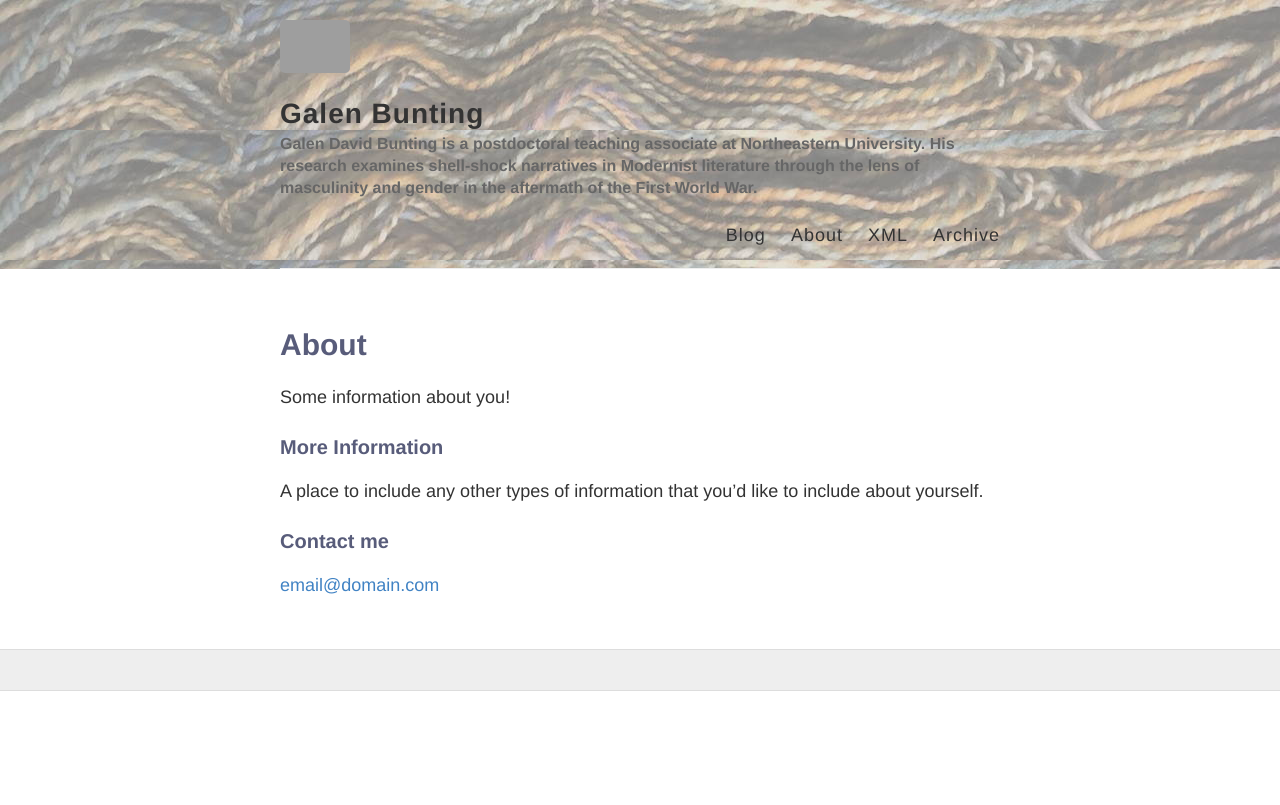
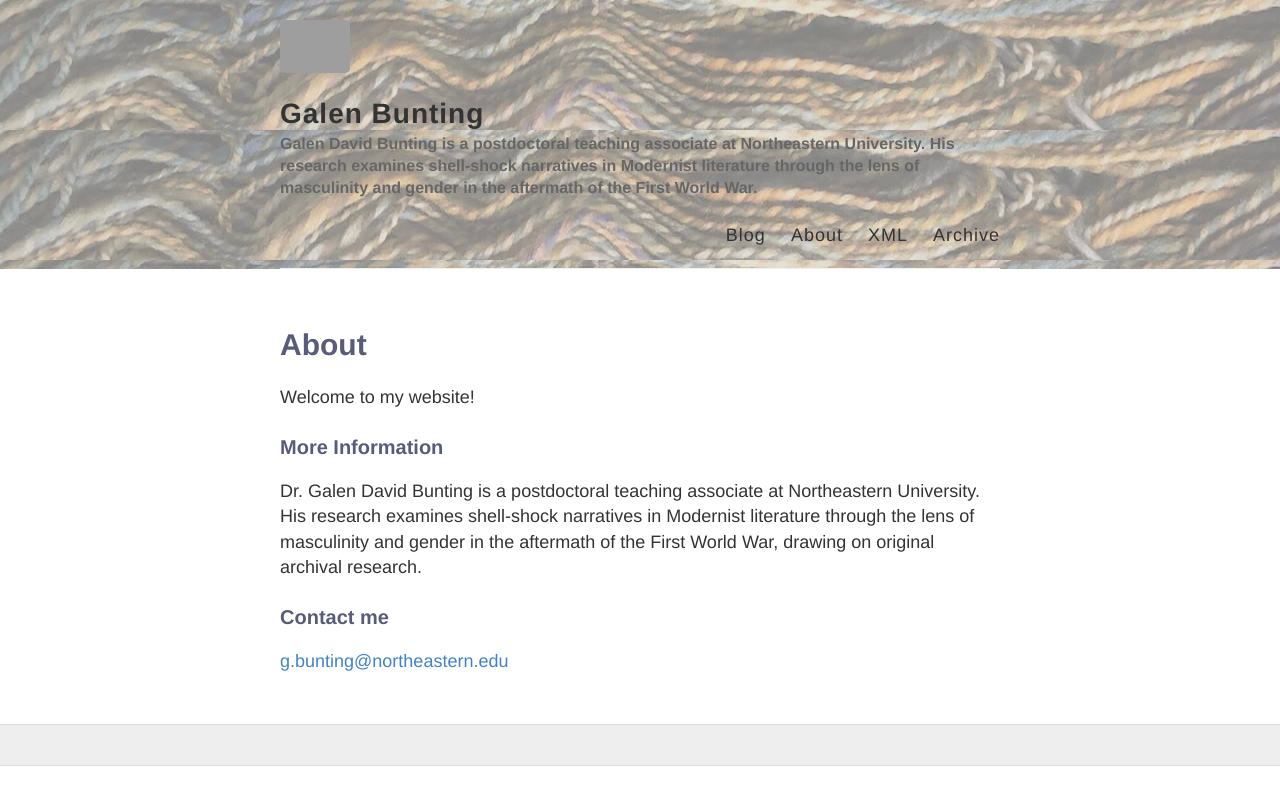
Before and after one commit to galenbunting/galenbunting.github.io, a Jekyll site: the page built from about.md, in a window 1280 px wide. Shown: the top 805 px of the page. Built offline with Jekyll 4.4.1, drawn with Linux system fonts in a browser that asks for light colours; grey boxes are pictures that could not be loaded.

Commit message:
Update about.md

```diff
--- a/about.md
+++ b/about.md
@@ -4,12 +4,12 @@
 permalink: /about/
 ---
 
-Some information about you!
+Welcome to my website!
 
 ### More Information
 
-A place to include any other types of information that you'd like to include about yourself.
+Dr. Galen David Bunting is a postdoctoral teaching associate at Northeastern University. His research examines shell-shock narratives in Modernist literature through the lens of masculinity and gender in the aftermath of the First World War, drawing on original archival research.
 
 ### Contact me
 
-[email@domain.com](mailto:email@domain.com)
+[g.bunting@northeastern.edu](mailto:g.bunting@northeastern.edu)
```
